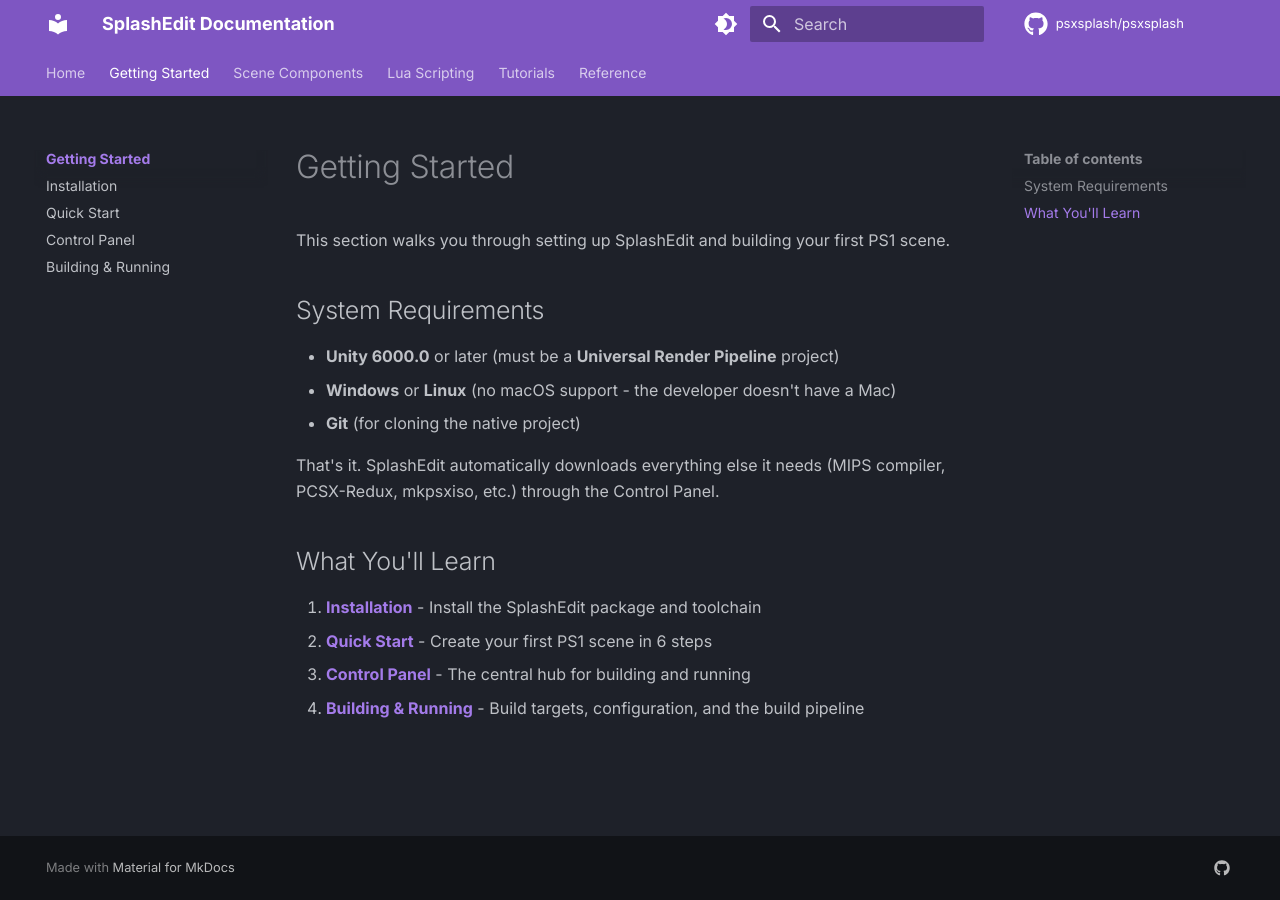
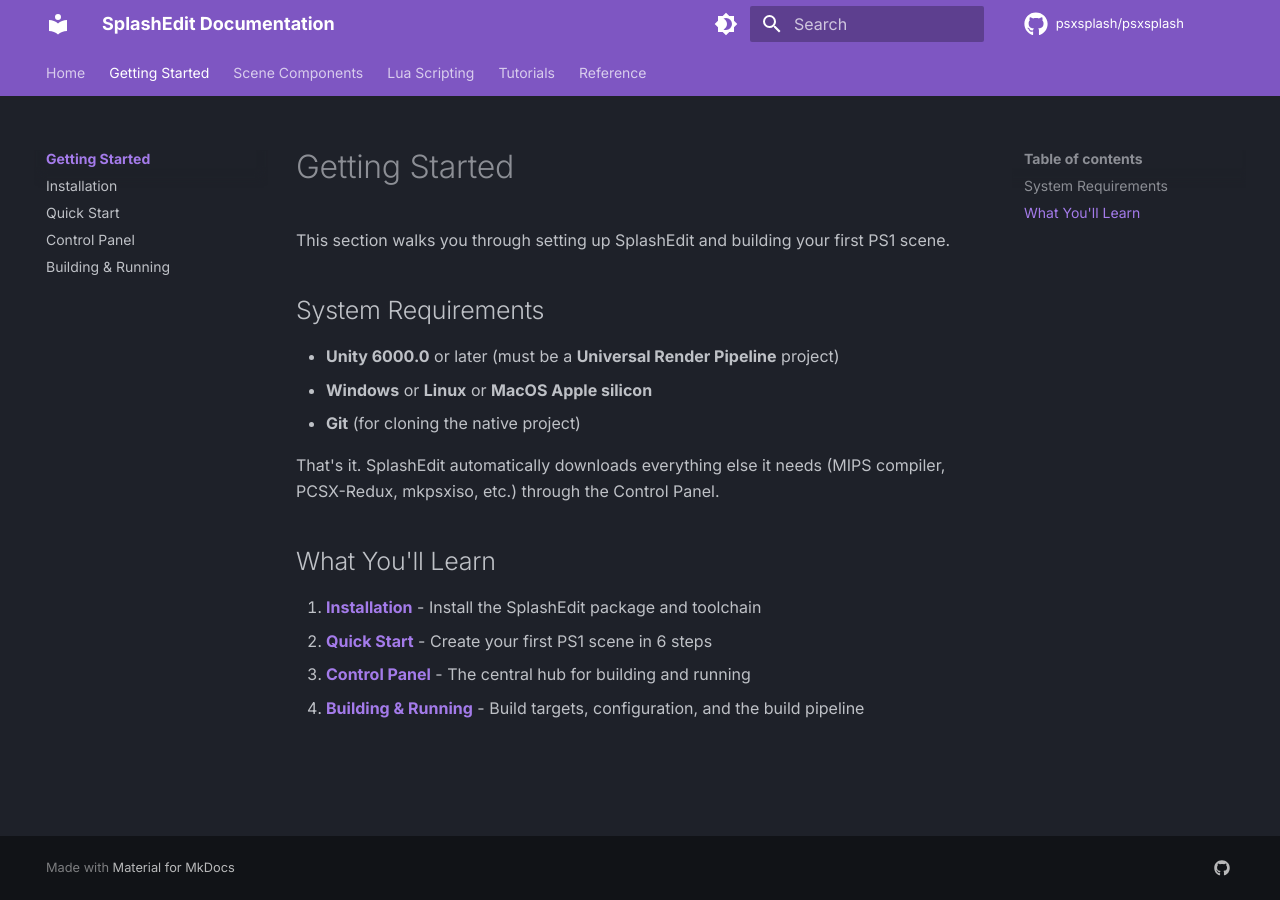
Before and after one commit to psxsplash/docs, an MkDocs documentation site: the page built from docs/getting-started/index.md, in a window 1280 px wide. Built offline with MkDocs 1.6.1 and Material for MkDocs 9.7.7, drawn with Linux system fonts in a browser that asks for light colours; comment, search, counter and statistics services are not loaded; the version menu is left out.

Commit message:
Apple silicon support

```diff
--- a/docs/getting-started/index.md
+++ b/docs/getting-started/index.md
@@ -5,7 +5,7 @@ This section walks you through setting up SplashEdit and building your first PS1
 ## System Requirements
 
 - **Unity 6000.0** or later (must be a **Universal Render Pipeline** project)
-- **Windows** or **Linux** (no macOS support - the developer doesn't have a Mac)
+- **Windows** or **Linux** or **MacOS Apple silicon**
 - **Git** (for cloning the native project)
 
 That's it. SplashEdit automatically downloads everything else it needs (MIPS compiler, PCSX-Redux, mkpsxiso, etc.) through the Control Panel.
```
